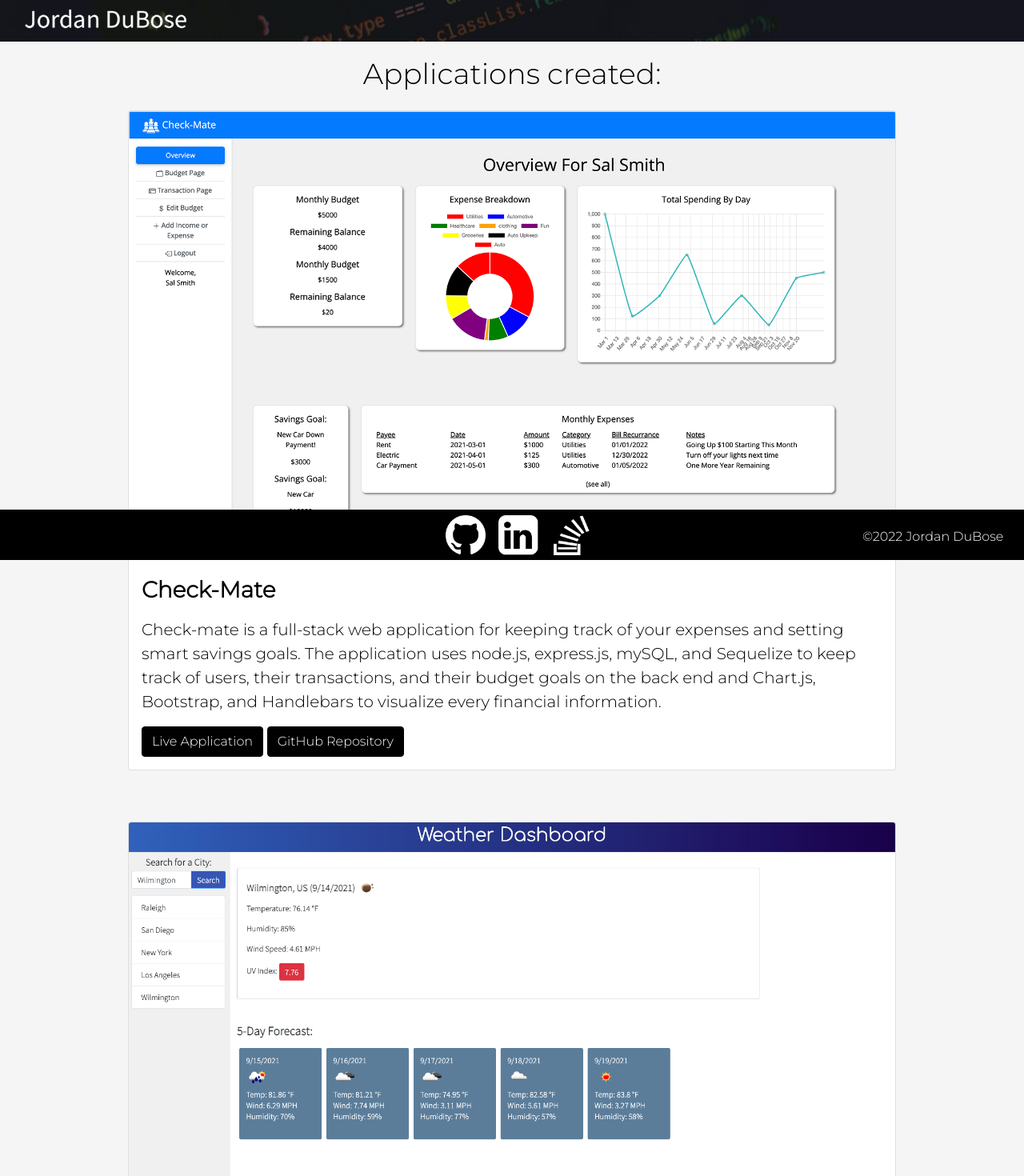
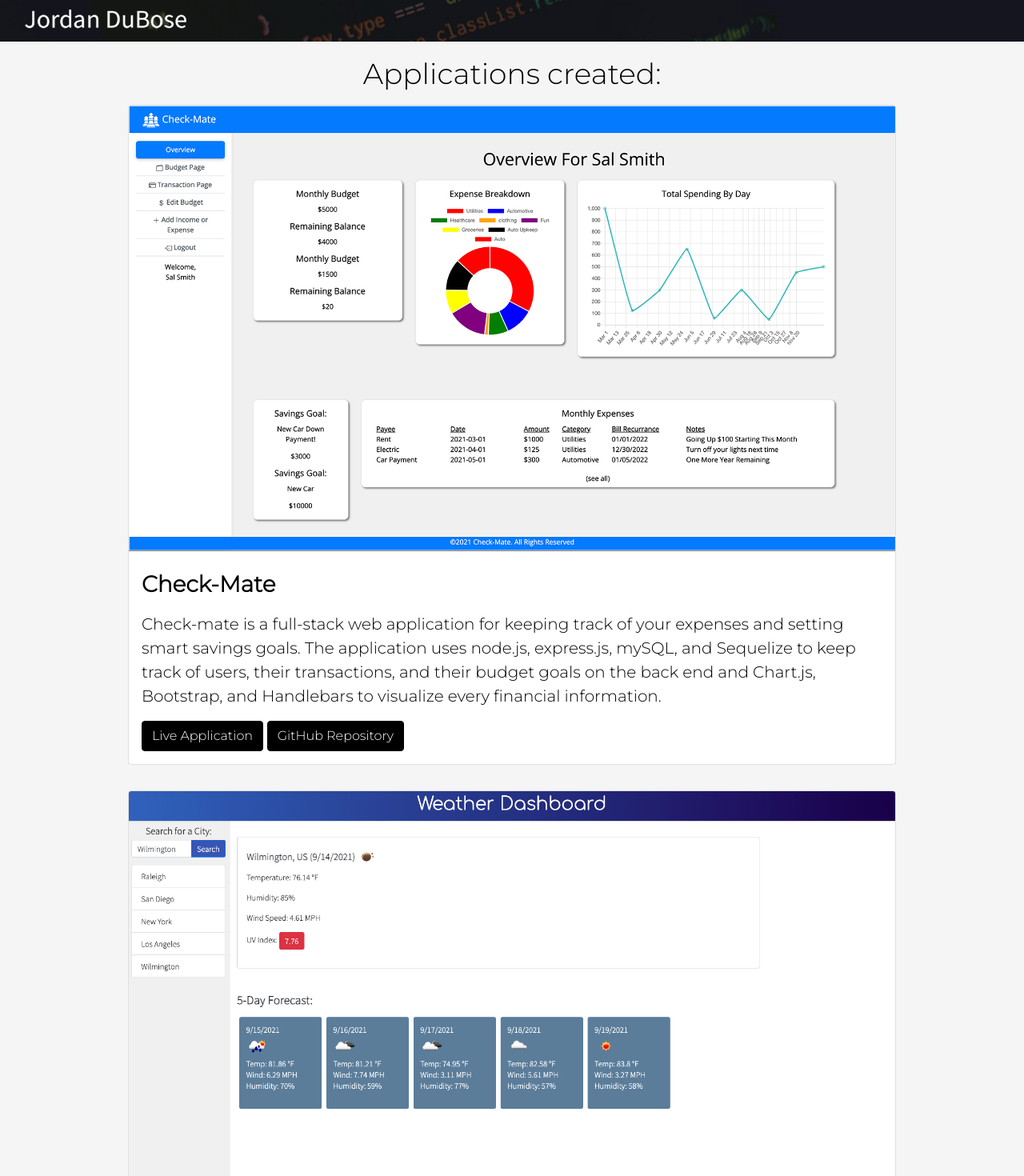
Before and after one commit to jordandub1/portfolio, a React (Create React App) app: page /portfolio/work in a window 1280 px wide. Shown: the part 100-1570 px from the top of the page at 80% size. Built offline with nearby package versions, Linux system fonts and the light colour scheme.

Commit message:
adding data-aos and fixing footer

```diff
--- a/src/App.js
+++ b/src/App.js
@@ -18,7 +18,7 @@
     AOS.refresh();
   }, []);
   return (
-    <div>
+    <>
       <Router>
         <Header />
         <main>
@@ -30,7 +30,7 @@
         </main>
       </Router>
       <Footer />
-    </div>
+    </>
   );
 }
 
--- a/src/components/About.js
+++ b/src/components/About.js
@@ -4,7 +4,7 @@
 
 function About() {
   return (
-    <section className="about-me">
+    <section className="about-me" data-aos="fade-up">
       <div className="self-image">
         <img src={self} alt="Jordan DuBose" />
       </div>
--- a/src/components/Contact.js
+++ b/src/components/Contact.js
@@ -6,7 +6,7 @@
 
 function Contact() {
   return (
-    <section className="contact-me">
+    <section className="contact-me" data-aos="fade-up">
       <div className="card card-color">
         <div className="card-body contact-body">
           <h5 className="card-title">How to contact me:</h5>
--- a/src/components/Footer.js
+++ b/src/components/Footer.js
@@ -10,16 +10,16 @@
       <div className="footer-content">
         <div className="logos">
           <a href="https://github.com/jordandub1" target="blank">
-            <img src={github} alt="GitHub Logo" height="50px" />
+            <img src={github} alt="GitHub Logo" height="40px" />
           </a>
           <a href="https://www.linkedin.com/in/jordandubose/" target="blank">
-            <img src={linkedin} alt="LinkedIn Logo" height="50px" />
+            <img src={linkedin} alt="LinkedIn Logo" height="40px" />
           </a>
           <a
             href="https://stackoverflow.com/users/16518817/jordandubose"
             target="blank"
           >
-            <img src={stack} alt="stackoverflow Logo" height="50px" />
+            <img src={stack} alt="stackoverflow Logo" height="40px" />
           </a>
         </div>
         <span className="copyright-notice">
--- a/src/components/Project.js
+++ b/src/components/Project.js
@@ -11,8 +11,9 @@
   return (
     <section className="work">
       <div className="work-header">Applications created:</div>
+      <div className="work-cards">
         {/* Check-Mate Card */}
-      <div className="card work-cards" id="check-mate-card">
+        <div className="card" data-aos="fade-up" id="check-mate-card">
           <img
             id="check-mate-screenshot"
             src={checkmate}
@@ -22,12 +23,12 @@
           <div className="card-body">
             <h5 className="card-title">Check-Mate</h5>
             <p className="card-text">
-            Check-mate is a full-stack web application for keeping track of your
-            expenses and setting smart savings goals. The application uses
-            node.js, express.js, mySQL, and Sequelize to keep track of users,
-            their transactions, and their budget goals on the back end and
-            Chart.js, Bootstrap, and Handlebars to visualize every financial
-            information.
+              Check-mate is a full-stack web application for keeping track of
+              your expenses and setting smart savings goals. The application
+              uses node.js, express.js, mySQL, and Sequelize to keep track of
+              users, their transactions, and their budget goals on the back end
+              and Chart.js, Bootstrap, and Handlebars to visualize every
+              financial information.
             </p>
             <a
               href="https://check-mate-finance-tool.herokuapp.com/"
@@ -48,7 +49,7 @@
           </div>
         </div>
         {/* Weather Dashboard Card */}
-      <div className="card work-cards" id="weather-dashboard-card">
+        <div className="card" data-aos="fade-up" id="weather-dashboard-card">
           <img
             id="weather-dashboard-screenshot"
             src={weatherDashboard}
@@ -59,9 +60,10 @@
             <h5 className="card-title">Weather Dashboard</h5>
             <p className="card-text">
               The Weather Dashboard utilizes the OpenWeather API to pass through
-            the user's inputted city and returns the current weather and weather
-            outlook for a 5-day forecast. The application also utilizes local
-            storage by saving the user's recently searched cities.
+              the user's inputted city and returns the current weather and
+              weather outlook for a 5-day forecast. The application also
+              utilizes local storage by saving the user's recently searched
+              cities.
             </p>
             <a
               href="https://jordandub1.github.io/weather-dashboard/"
@@ -82,7 +84,7 @@
           </div>
         </div>
         {/* Work Day Scheduler Card */}
-      <div className="card work-cards" id="check-mate-card">
+        <div className="card" data-aos="fade-up" id="check-mate-card">
           <img
             id="work-day-scheduler-screenshot"
             src={workDayScheduler}
@@ -101,8 +103,8 @@
                 <br /> <br />
                 This application utilizes jQuery to dynamically update the HTML
                 and CSS files and Moment.js to work with date and time. It also
-              makes use of the end user's local storage to save the events that
-              are inputted.
+                makes use of the end user's local storage to save the events
+                that are inputted.
               </div>
             </p>
             <a
@@ -124,7 +126,7 @@
           </div>
         </div>
         {/* DefineHub Card */}
-      <div className="card work-cards" id="check-mate-card">
+        <div className="card" data-aos="fade-up" id="check-mate-card">
           <img
             id="definehub-screenshot"
             src={definehub}
@@ -137,8 +139,8 @@
               <div className="definehub-body">
                 DefineHub is a web application for defining, translating, and
                 pronunciation of inputted words. The application uses Bootstrap
-              for styling along with Words API, YouTube API, LibreTranslate API,
-              and SpeechSynthesis to provide the full user experience.
+                for styling along with Words API, YouTube API, LibreTranslate
+                API, and SpeechSynthesis to provide the full user experience.
               </div>
               <ul>
                 <li className="card-text">
@@ -146,9 +148,9 @@
                   inputted word.
                 </li>
                 <li className="card-text">
-                YouTube API - Public API that passes the users inputted word and
-                selected language to build search parameters and displays the
-                returned video responses in an embedded player.
+                  YouTube API - Public API that passes the users inputted word
+                  and selected language to build search parameters and displays
+                  the returned video responses in an embedded player.
                 </li>
                 <li className="card-text">
                   LibreTranslate API - Open Source Machine Translation API that
@@ -179,7 +181,7 @@
           </div>
         </div>
         {/* Workout Tracker */}
-      <div className="card work-cards" id="check-mate-card">
+        <div className="card" data-aos="fade-up" id="check-mate-card">
           <img
             id="workoutTracker-screenshot"
             src={workoutTracker}
@@ -191,11 +193,11 @@
             <p className="card-text">
               <div className="workoutTracker-body">
                 I created this application to give end users the capability to
-              view, create, and track daily workouts. The EU has the capability
-              to log more than one exercise within a single workout and track
-              each exercise's name, type, weight, sets, reps, and duration. If
-              the exercise is cardio, the EU can track the distance traveled and
-              duration as well.
+                view, create, and track daily workouts. The EU has the
+                capability to log more than one exercise within a single workout
+                and track each exercise's name, type, weight, sets, reps, and
+                duration. If the exercise is cardio, the EU can track the
+                distance traveled and duration as well.
                 <br /> <br />
                 The Workout Tracker utilizes NoSQL (Mongo database and Mongoose
                 schema) along with Express.js to handle the application routes.
@@ -220,7 +222,7 @@
           </div>
         </div>
         {/* Note-Taker Card */}
-      <div className="card work-cards" id="note-taker-card">
+        <div className="card" data-aos="fade-up" id="note-taker-card">
           <img
             id="note-taker-screenshot"
             src={noteTaker}
@@ -230,10 +232,10 @@
           <div className="card-body">
             <h5 className="card-title">Note-Taker</h5>
             <p className="card-text">
-            The Note-Taker application utilizes Express.js back end to save and
-            retrieve note data from a JSON file and displays it on the front
-            end. This application also utilizes local storage to save notes for
-            the end user.
+              The Note-Taker application utilizes Express.js back end to save
+              and retrieve note data from a JSON file and displays it on the
+              front end. This application also utilizes local storage to save
+              notes for the end user.
             </p>
             <a
               href="https://note-taker-jordandub1.herokuapp.com/"
@@ -253,6 +255,7 @@
             </a>
           </div>
         </div>
+      </div>
     </section>
   );
 }
--- a/src/styles/style.css
+++ b/src/styles/style.css
@@ -73,7 +73,13 @@
 }
 
 /*Main content styling*/
+#root {
+  min-height: 100vh;
+}
+
 main {
+  position: relative;
+  /* min-height: 81vh; */
   margin: 0;
   padding: 0;
   background-color: var(--offwhite);
@@ -154,12 +160,12 @@
 
 /*Footer*/
 .sticky-footer {
-  position: fixed;
-  bottom: 0;
-  left: 0;
-  right: 0;
   background-color: black;
   text-align: center;
+  position: absolute;
+  bottom: 0;
+  width: 100%;
+  height: 3.5rem;
 }
 
 .footer-content {
@@ -191,8 +197,15 @@
 .work-cards {
   margin-left: 12.5%;
   width: 75%;
-  margin-top: 0.5%;
-  margin-bottom: 5%;
+  padding-bottom: 6rem;
+}
+
+#note-taker-card {
+  margin-bottom: 0;
+}
+
+.card {
+  margin-bottom: 2rem;
 }
 
 .card-body {
@@ -267,7 +280,7 @@
 
 .contactlogos {
   padding-left: 0.75%;
-  padding-bottom: 2%;
+  /* padding-bottom: 2%; */
 }
 
 .contactlogos a {
```
Lines whose indentation alone changed are shown as unchanged.
